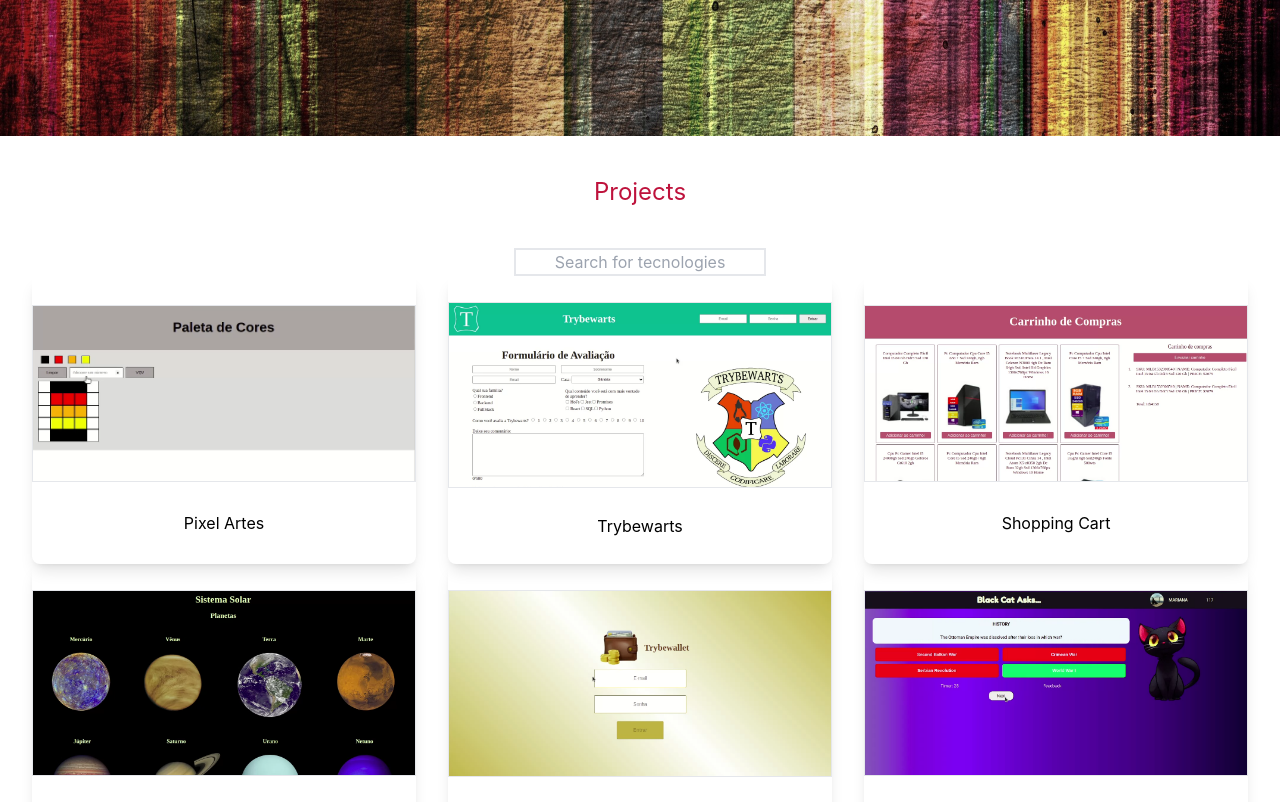
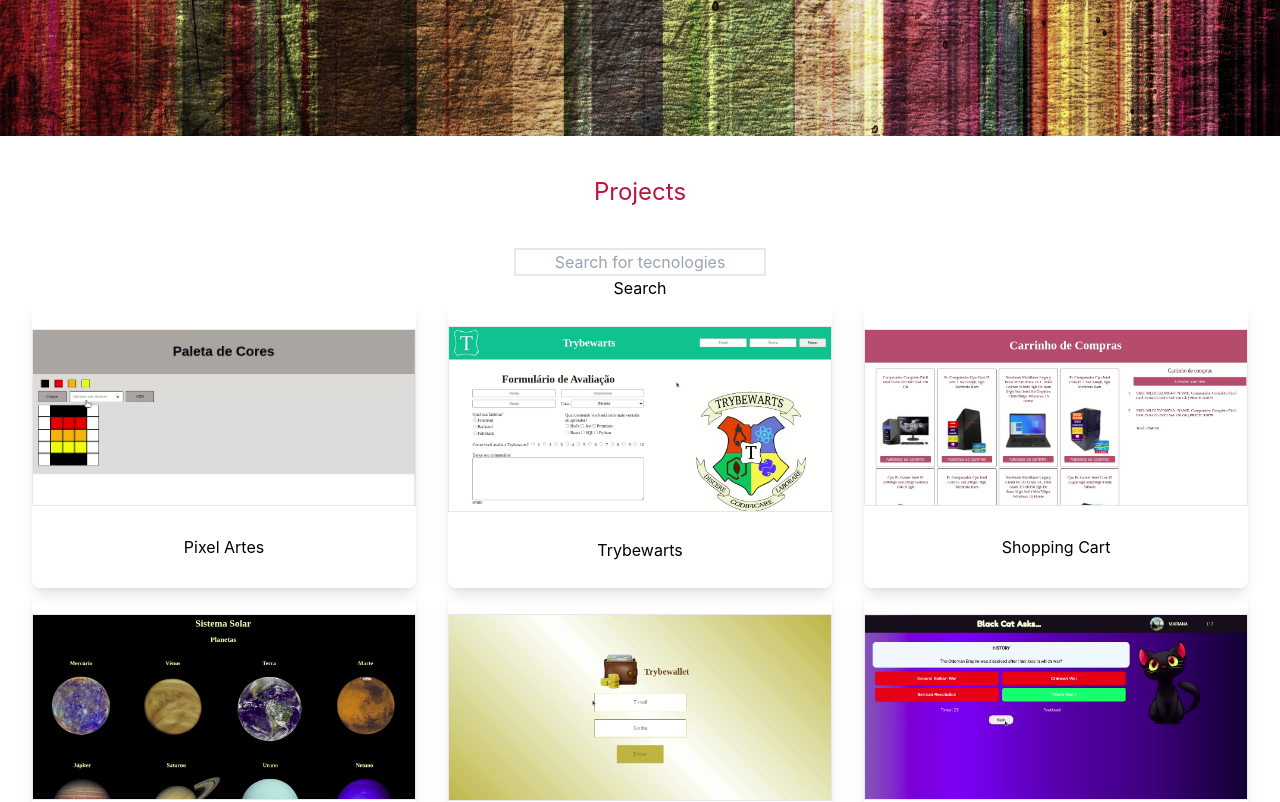
Before and after one commit to marianasaraiva/marianasaraiva.github.io, a React (Create React App) app: page /projects in a window 1280 px wide. Shown: the part 740-1542 px from the top of the page. Built offline with nearby package versions, Linux system fonts and the light colour scheme.

Commit message:
feat: filter projects name

```diff
--- a/src/pages/Projects.js
+++ b/src/pages/Projects.js
@@ -5,7 +5,8 @@ import { ProjectStyle, TechToolStyle, CardImageProject, FlexCenter, ImageProject
 import { dataProjects } from '../services/dataProjects.js';
 
 function Projects() {
-  const [ inputState, setInputState ] = useState('');
+  const [inputState, setInputState] = useState('');
+  const [search, setSearch] = useState('');
   const array = ['HTML', 'CSS', 'JavaScript', 'GitHub', 'Jest', 'React', 'Redux', 'Docker', 'MySQL'];
   return (
     <div>
@@ -29,9 +30,15 @@ function Projects() {
           type="text"
           onChange={ ({ target }) => setInputState(target.value) }
         />
+        <button
+          type="button"
+          onClick={() => setSearch(inputState) }
+        >
+          Search
+        </button>
 
         {
-          inputState.length === 0 ?
+          search.length === 0 ?
             <FlexCenter>
             {
               dataProjects.map((project) => (
@@ -42,7 +49,17 @@ function Projects() {
               ))
             }
           </FlexCenter>
-          : null
+          :
+          <FlexCenter>
+            {
+              dataProjects.filter((project, index) => project.name.includes(search))
+                .map((proj) => (
+                  <CardImageProject>
+                    <ImageProjects src={proj.image} alt={proj.name} />
+                    <h3>{proj.name}</h3>
+                  </CardImageProject>
+            ))}
+          </FlexCenter>
         }
 
       </ProjectStyle>
```
